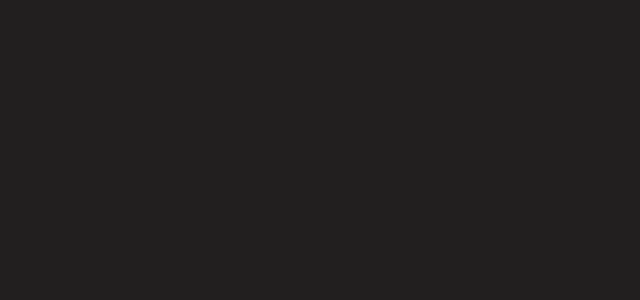
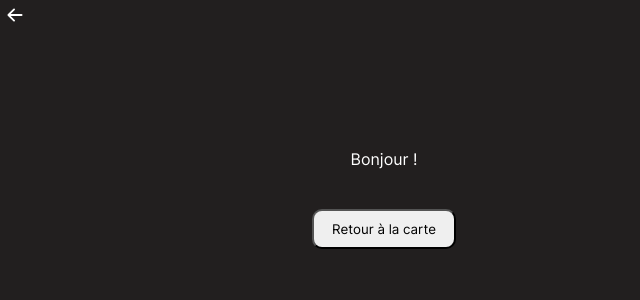
Before and after one commit to JeffreyEdisah/Street-Workout-Finder, a React (Create React App) app in the folder swf-front/: page /SuccessfulGoogleLogin in a window 1280 px wide. Before the commit this address had no page. Shown: the top 300 px of the page, without its empty margins (0-640 px from the left). Built offline with nearby package versions, Linux system fonts and the light colour scheme.

Commit message:
google login final

```diff
--- a/swf-front/src/App.js
+++ b/swf-front/src/App.js
@@ -13,6 +13,7 @@ import SearchBar from './components/SearchBar';
 import AddTool from './components/AddTool';
 import SlidingMenu from './components/SlidingMenu';
 import AddLocation from './pages/AddLocation'
+import SuccessfulGoogleLogin from './pages/SuccessfulGoogleLogin';
 
 const settingsItems = ['Account', 'Preferences', 'Security', 'Edit Profile', 'Logout'];
 
@@ -28,6 +29,7 @@ function App() {
           <Route path='/logout' element={<Logout />}/>
           <Route path='/location' element={<LocationDescription />}/>
           <Route path='/addlocation' element={<AddLocation />} />
+          <Route path='/SuccessfulGoogleLogin' element={<SuccessfulGoogleLogin />} />
           <Route path="/location/:id" element={<LocationDescription />} exact />
         </Routes>
       </Router>
--- a/swf-front/src/pages/Login.jsx
+++ b/swf-front/src/pages/Login.jsx
@@ -77,7 +77,9 @@ function Login() {
           <div className='p-10 mb-10 gridAuthGandF'>
 
             <div className="mt-5">
-              <GoogleComp />
+              <Link to={"http://localhost:5000/api/users/auth/google"}>
+                <GoogleComp />
+              </Link>
             </div>
 
             <div className="">
--- /dev/null
+++ b/swf-front/src/pages/SuccessfulGoogleLogin.jsx
@@ -0,0 +1,48 @@
+import React from 'react'
+import { Link } from "react-router-dom";
+import { BsArrowLeftShort } from 'react-icons/bs'
+import Button from '../components/Button'
+
+
+function SuccessfulGoogleLogin() {
+
+    function findGetParameter(parameterName) {
+        let result = null,
+            tmp = [];
+        window.location.search
+            .substr(1)
+            .split("&")
+            .forEach(function (item) {
+                tmp = item.split("=");
+                if (tmp[0] === parameterName) result = decodeURIComponent(tmp[1]);
+            });
+        return result;
+    }
+
+
+    localStorage.setItem("user", `{"_id": "${findGetParameter("id")}","name":"${findGetParameter("name")}","email":"${findGetParameter("email")}","token":"${findGetParameter("token")}"}`)
+    localStorage.setItem("token", findGetParameter("token"))
+    findGetParameter("token");
+
+    return (
+        <>
+            <Link to={"/"}>
+                <BsArrowLeftShort size={30} />
+            </Link>
+
+            <div className='center mt-15 mb-7'>
+                <div>
+                    Bonjour {findGetParameter("name")} !
+                </div>
+                <br/>
+                <br/>
+                <Link to={"/"}>
+                    <Button className='RedToYellow fontInter button' text="Retour à la carte" type="submit"></Button>
+                </Link>
+            </div>
+        </>
+
+    )
+}
+
+export default SuccessfulGoogleLogin
```
Also changed, not shown: 1 other file (tests, documents, lock files or other folders).
